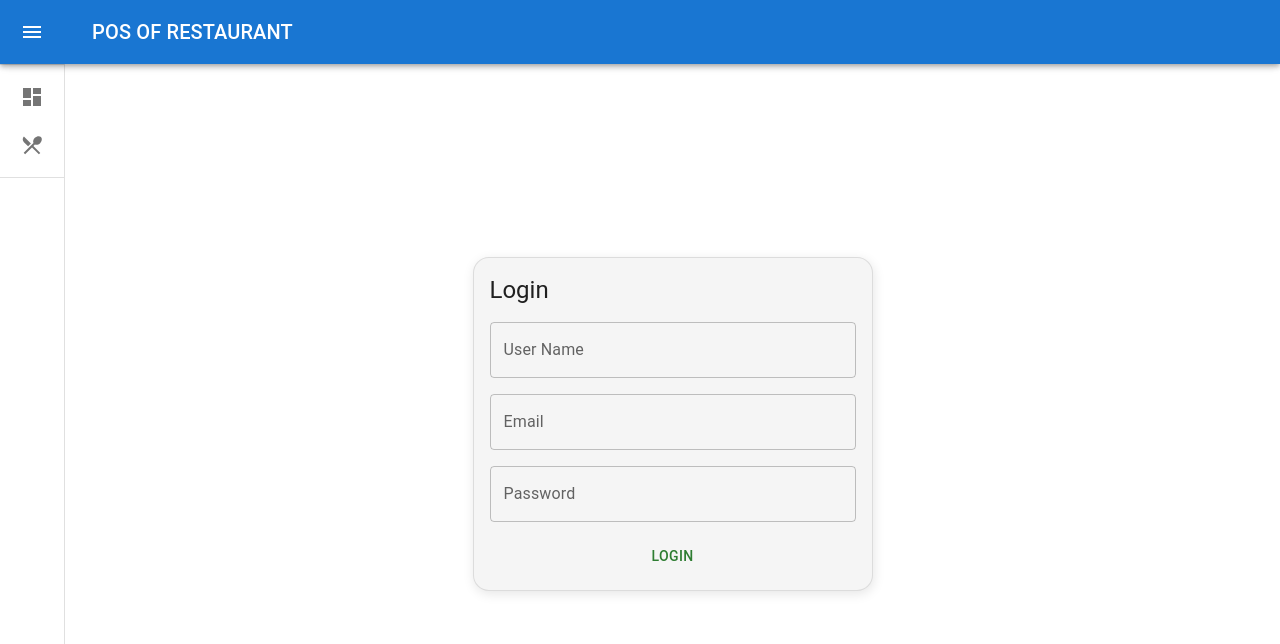
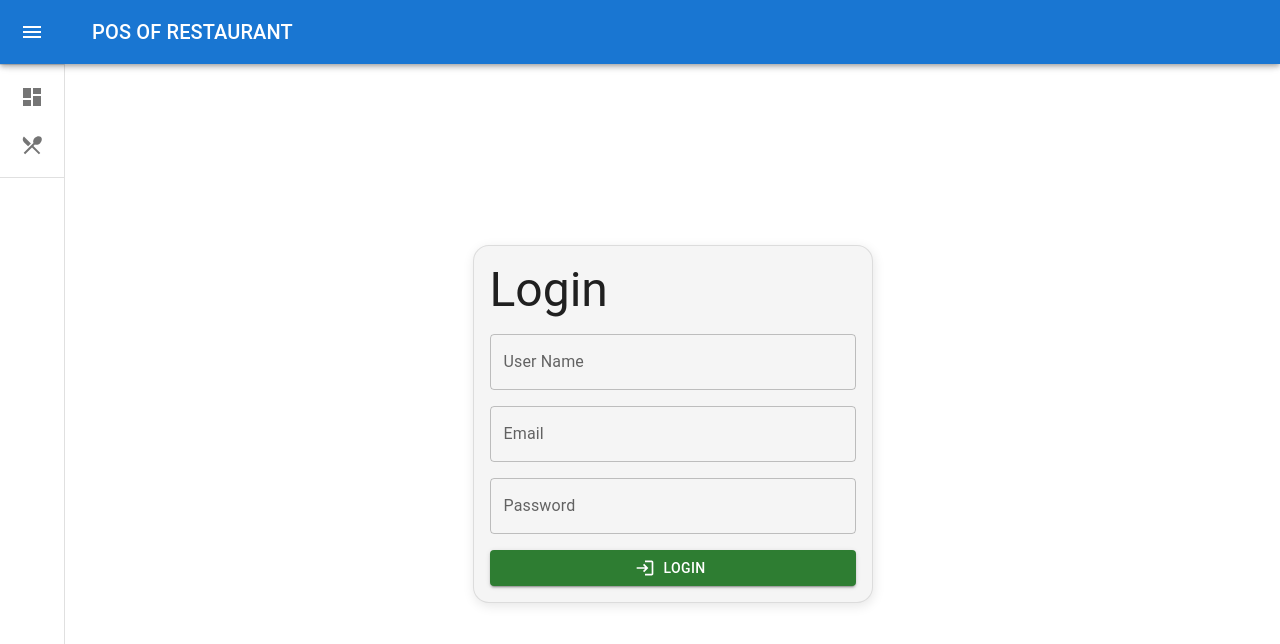
Before and after one commit to faisalsaid/POS-DEMO-REACT, a React (Create React App) app: page /login in a window 1280 px wide. Shown: the top 644 px of the page. Built offline with nearby package versions, Linux system fonts and the light colour scheme.

Commit message:
add icon login

```diff
--- a/src/feature/login/Login.jsx
+++ b/src/feature/login/Login.jsx
@@ -1,4 +1,5 @@
 import { Grid, Stack, Box, TextField, Typography, Divider, Button } from '@mui/material';
+import LoginIcon from '@mui/icons-material/Login';
 import React from 'react';
 
 const Login = () => {
@@ -9,14 +10,14 @@ const Login = () => {
           spacing={2}
           sx={{ padding: '1rem', border: '.1px solid rgba(0,0,0,0.1)', bgcolor: 'whitesmoke', borderRadius: '1rem', width: '400px', boxShadow: '1px 3px 12px rgba(0,0,0,0.1)' }}
         >
-          <Typography variant="h5" component={'h1'}>
+          <Typography color={'success'} variant="h3" component={'h1'}>
             Login
           </Typography>
 
           <TextField color={'success'} fullWidth type={'text'} label={'User Name'} bot />
           <TextField color={'success'} fullWidth type={'email'} label={'Email'} />
           <TextField color={'success'} fullWidth type={'password'} label={'Password'} />
-          <Button type={'submit'} color="success">
+          <Button startIcon={<LoginIcon />} variant={'contained'} type={'submit'} color="success">
             Login
           </Button>
         </Stack>
```
